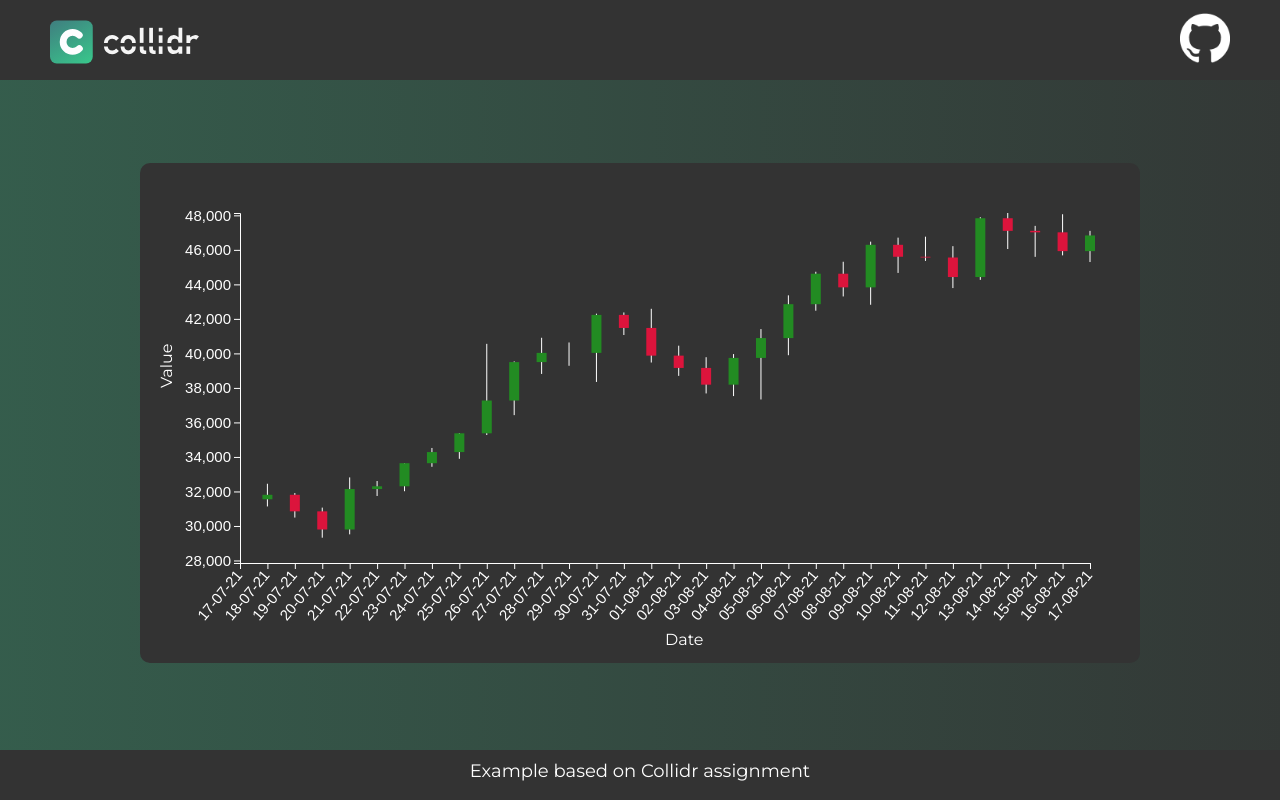
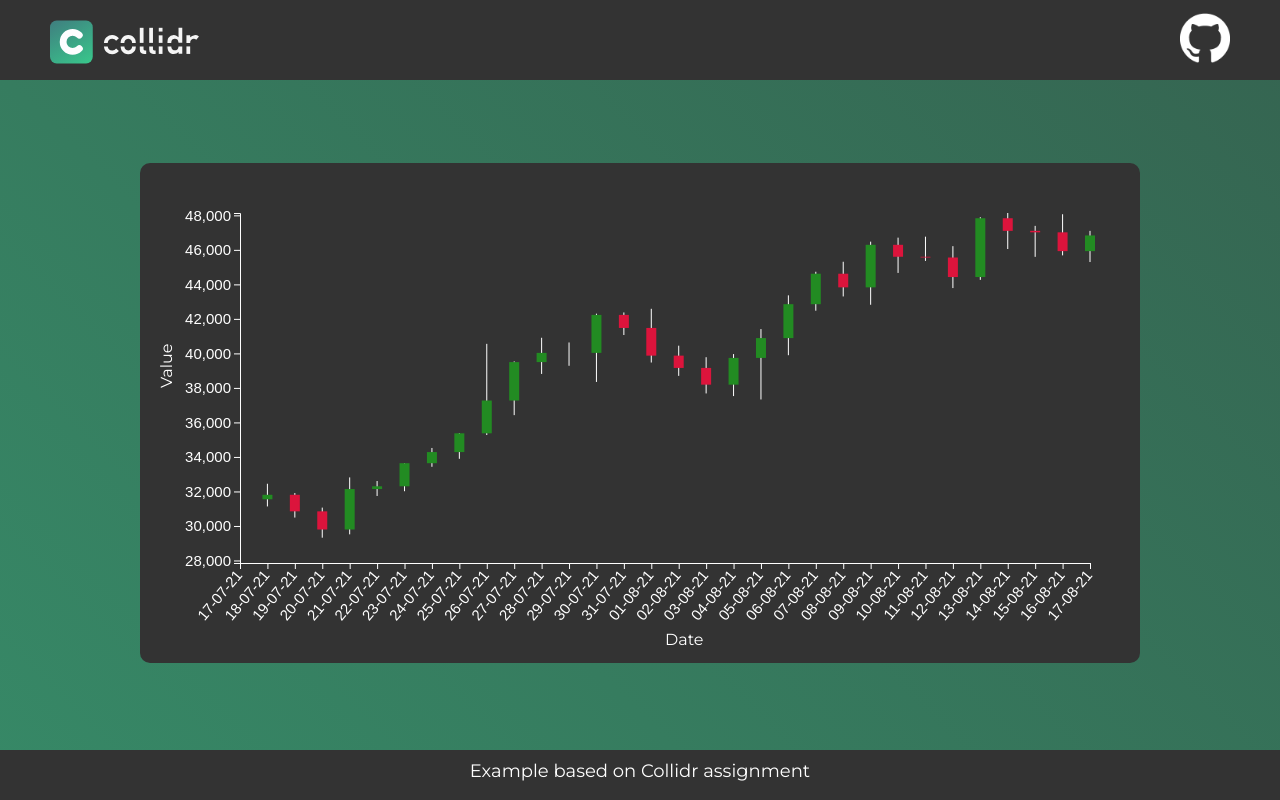
Before and after one commit to SasounTorossian/assignment, a React (Create React App) app: page / in a window 1280 px wide. Built offline with nearby package versions, Linux system fonts and the light colour scheme.

Commit message:
Changed angle of linear-gradient

```diff
--- a/src/App.css
+++ b/src/App.css
@@ -12,9 +12,9 @@
 	align-items: center;
 	justify-content: space-between;
 
-	background: linear-gradient(90deg, rgba(57,197,139,1) 0%, rgba(51,51,51,1) 100%);
+	background: linear-gradient(45deg, rgba(57,197,139,1) 0%, rgba(51,51,51,1) 100%);
 	background-size: 400% 400%;
-	animation: slowFade 15s ease infinite;
+	animation: slowFade 20s ease-in-out infinite;
 }
 
 /* Animation that slowly fades the background colour towards lighter and darker sections */
```
